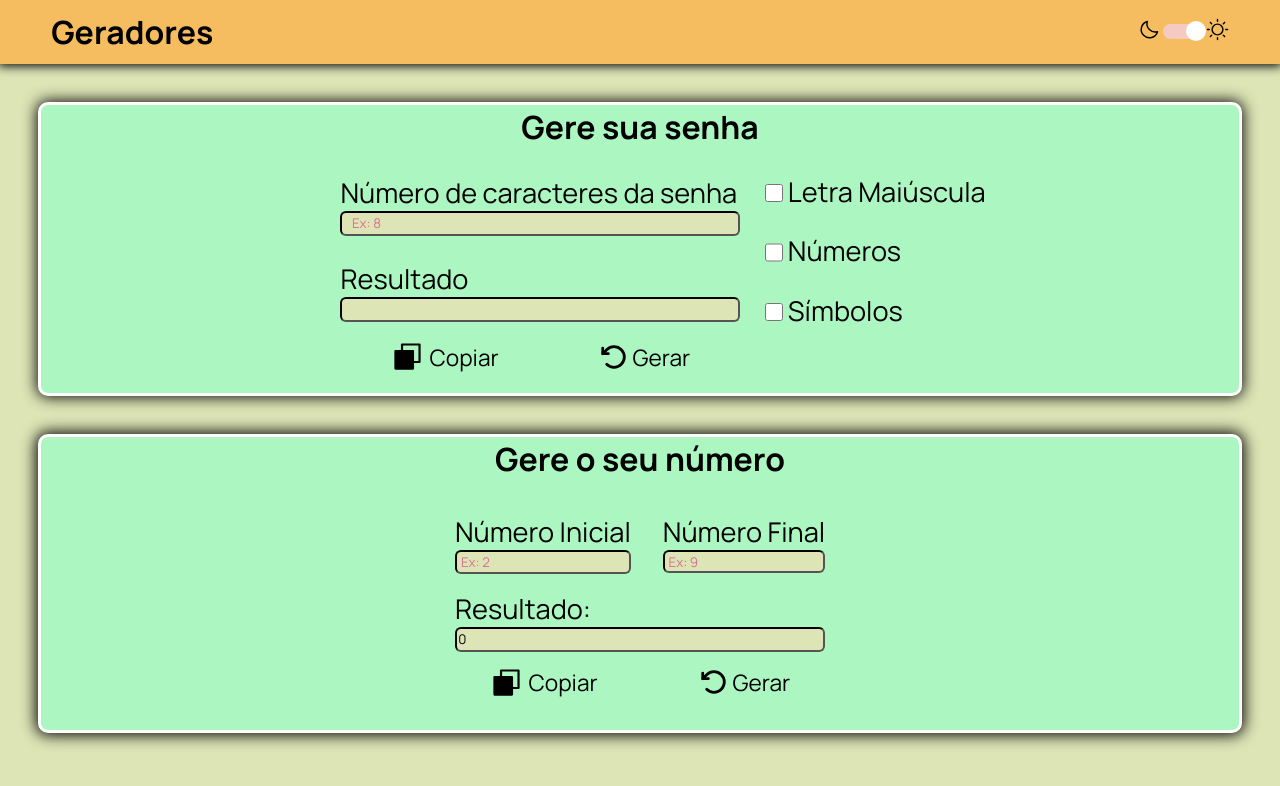
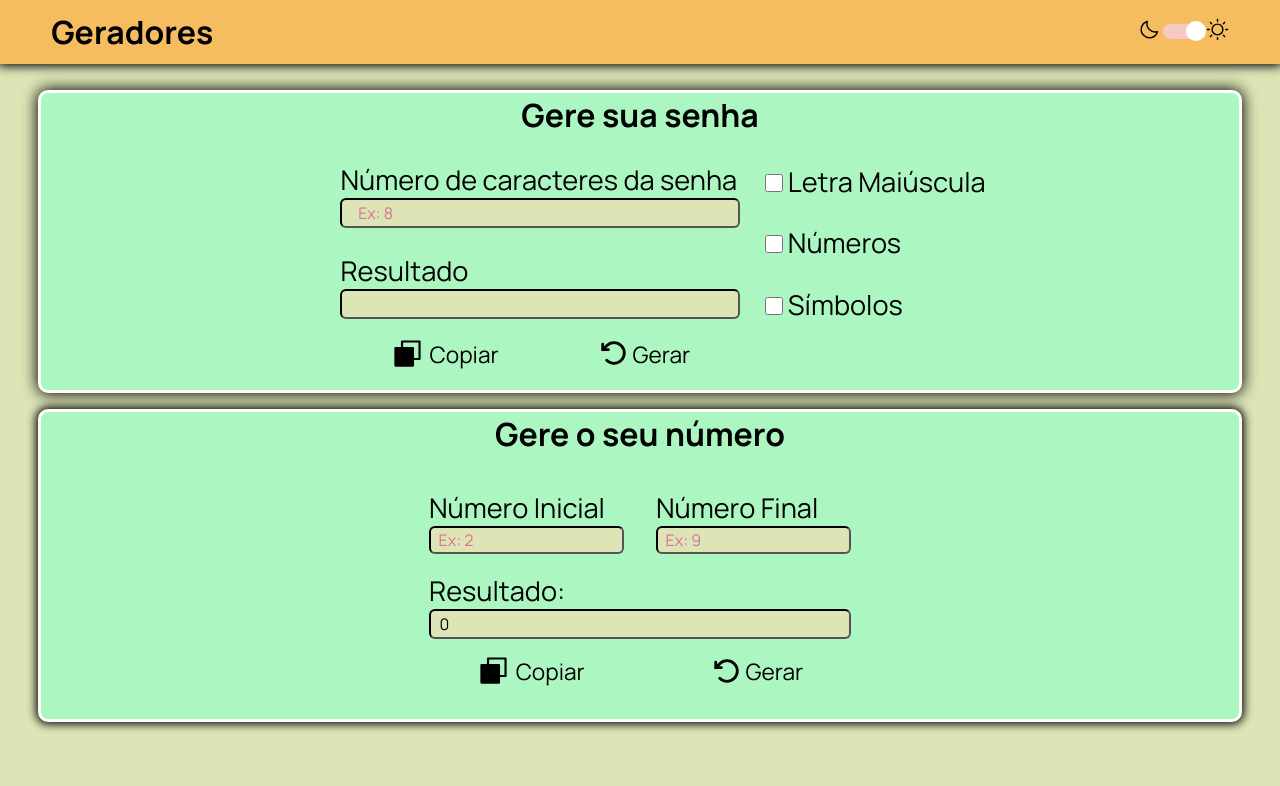
Before and after one commit to BedeJesus/Geradores, a React (Create React App) app: page / in a window 1280 px wide. Shown: the top 786 px of the page. Built offline with nearby package versions, Linux system fonts and the light colour scheme.

Commit message:
wed afternoon

```diff
--- a/src/components/Number/index.tsx
+++ b/src/components/Number/index.tsx
@@ -1,4 +1,4 @@
-import React, { useState } from "react";
+import React, { useEffect, useState } from "react";
 import { Container, Section, Inner_section, Span, Input, Options,Buttons,Button,CopyPaste } from "./styles";
 import { Copy, ArrowCounterClockwise } from 'phosphor-react';
 
@@ -8,12 +8,14 @@ export default function Number() {
 
     const [initialNumber, setInitialNumber] = useState(0)
     const [lastNumber, setLastNumber] = useState(0)
+    const [reload, setReload] = useState(false)
+    const [number, setNumber] = useState(0)
 
+    useEffect(()=>{
+        const value = Math.floor(Math.random() * (lastNumber - initialNumber + 1)) + initialNumber
+        setNumber(value)
+    },[reload,initialNumber,lastNumber])
 
-    function randomNumber() {
-        return Math.floor(Math.random() * (lastNumber - initialNumber + 1)) + initialNumber
-
-    }
 
     function handleOnChangeInitial(e: React.FormEvent<HTMLInputElement>) {
         setInitialNumber(parseInt(e.currentTarget.value))
@@ -21,6 +23,14 @@ export default function Number() {
 
     function handleOnChangeLast(e: React.FormEvent<HTMLInputElement>) {
         setLastNumber(parseInt(e.currentTarget.value))
+    }
+
+    function GenerateOtherNumber() {
+        reload ? setReload(false) : setReload(true)
+    }
+
+    function CopyNumber() {
+        navigator.clipboard.writeText(number.toString())
     }
 
 
@@ -50,17 +60,17 @@ export default function Number() {
 
                 <Inner_section>
                     <Span>Resultado:</Span>
-                    <Input type="number" value={randomNumber()} />
+                    <Input type="number" value={number} />
                 </Inner_section>
 
                 <Buttons>
 
-                        <CopyPaste>
+                        <CopyPaste onClick={()=> CopyNumber()}>
                             <Button> <Copy size={35} weight="fill" /></Button>
                             <Span>Copiar</Span>
                         </CopyPaste>
 
-                        <CopyPaste>
+                        <CopyPaste onClick={() => GenerateOtherNumber()}>
                             <Button> <ArrowCounterClockwise size={30} weight="bold" /> </Button>
                             <Span>Gerar</Span>
                         </CopyPaste>
--- a/src/components/Number/styles.ts
+++ b/src/components/Number/styles.ts
@@ -1,25 +1,19 @@
 import styled from "styled-components";
 
 export const Container = styled.div`
-
 display: flex;
 flex-direction: column;
 align-items: center;
-margin: 3%;
+margin: 1em 3% 1em 3%;
 border: 3px solid white;
 border-radius: 10px;
 color: ${props => props.theme.colors.text};
 background-color: ${props => props.theme.colors.primary};
-box-shadow: 0 0 15px 2px black;
-
-
+box-shadow: 0 0 10px 2px black;
 `
 export const Section = styled.div`
-
 display: flex;
 flex-direction: column;
-
-
 padding: 2%;
 
 `
@@ -28,29 +22,22 @@ display: flex;
 flex-direction: column;
 margin: 2% 0% ;
 padding:0 1em 0 1em;
-
 `
 
 export const Span = styled.span`
 font-size: 1.7em;
-
-
 `
 export const Options = styled.div`
 display: flex;
-
-
 `
 
-
-
 export const Input = styled.input`
-
 background-color: ${props => props.theme.colors.primary_background};
 border-color: black;
 border-radius: 6px;
+font-size: medium;
 color: ${props => props.theme.colors.text};
-padding: 0.4%;
+padding: 0.5% 0.5% 0.5% 2%;
 
 ::placeholder {
     color: palevioletred;
@@ -82,7 +69,7 @@ justify-content: center;
 align-items: center;
 background-color: transparent;
 border: none;
-padding:0.5% 2%;
+padding:0.5% 5%;
 border-radius: 10px;
 color:${props => props.theme.colors.text};
  :hover{
--- a/src/components/Password/index.tsx
+++ b/src/components/Password/index.tsx
@@ -1,16 +1,18 @@
 import { Container, Section, Options, Inner_section, Span, Check, Input, CheckBox, Buttons, CopyPaste, Button } from "./styles";
-import React, { useState } from "react";
+import React, { useEffect, useState } from "react";
 import { Copy, ArrowCounterClockwise } from 'phosphor-react';
 
 export default function Password() {
-
 
     const [length, setLength] = useState(0)
     const [checkUpperCase, setcheckUpperCase] = useState(false)
     const [checkNumber, setcheckNumber] = useState(false)
     const [CheckSymbols, setCheckSymbols] = useState(false)
+    const [reload, setReload] = useState(false)
+    const [password, setPassword] = useState('')
 
-    function generatePassword() {
+
+    useEffect(() => {
 
         const numbers: string[] = ["0", "1", "2", "3", "4", '5', '6', '7', "8", "9"]
         const symbols: string[] = ["!", "@", "#", "$", "%", "&", "*"]
@@ -39,8 +41,17 @@ export default function Password() {
 
         }
 
-        return password.join('')
+        setPassword(password.join(''))
 
+    }, [length, checkUpperCase, checkNumber, CheckSymbols, reload])
+
+
+    function GenerateOtherPassword() {
+        reload ? setReload(false) : setReload(true)
+    }
+
+    function CopyPassword() {
+        navigator.clipboard.writeText(password)
     }
 
     return (
@@ -51,23 +62,23 @@ export default function Password() {
                 <Section>
 
                     <Inner_section>
-                        <Span>Número de caracteres da senha </Span>
+                        <Span>Número de caracteres da senha</Span>
                         <Input type="number" placeholder="Ex: 8" onChange={(e: React.FormEvent<HTMLInputElement>) => setLength(parseInt(e.currentTarget.value))} />
                     </Inner_section>
 
                     <Inner_section>
                         <Span>Resultado</Span>
-                        <Input type="text" value={generatePassword()} />
+                        <Input type="text" value={password} />
                     </Inner_section>
 
                     <Buttons>
 
-                        <CopyPaste>
+                        <CopyPaste onClick={() => CopyPassword()}>
                             <Button> <Copy size={35} weight="fill" /></Button>
                             <Span>Copiar</Span>
                         </CopyPaste>
 
-                        <CopyPaste>
+                        <CopyPaste onClick={() => GenerateOtherPassword()}>
                             <Button> <ArrowCounterClockwise size={30} weight="bold" /> </Button>
                             <Span>Gerar</Span>
                         </CopyPaste>
--- a/src/components/Password/styles.ts
+++ b/src/components/Password/styles.ts
@@ -5,7 +5,7 @@ export const Container = styled.div`
 display: flex;
 flex-direction: column;
 align-items: center;
-margin: 3%;
+margin: 2% 3% 1% 3%;
 border: 3px solid white;
 border-radius: 10px;
 color: ${props => props.theme.colors.text};
@@ -36,7 +36,7 @@ export const Span = styled.span`
 font-size: 1.7em;
 `
 export const Check = styled.div`
-margin: 5% 0% 5% 0%;
+margin: 6% 0% 5% 0%;
 width: 14em;
 display: flex;
 `
@@ -45,8 +45,9 @@ export const Input = styled.input`
 background-color: ${props => props.theme.colors.primary_background};
 border-color: black;
 border-radius: 6px;
+font-size: medium;
 color: ${props => props.theme.colors.text};
-padding: 0.4%;
+padding: 0.5% 0.5% 0.5% 2%;
 
 ::placeholder {
     color: palevioletred;
@@ -84,7 +85,7 @@ justify-content: center;
 align-items: center;
 background-color: transparent;
 border: none;
-padding:0.5% 2%;
+padding:0.5% 5%;
 border-radius: 10px;
 color:${props => props.theme.colors.text};
  :hover{
```
